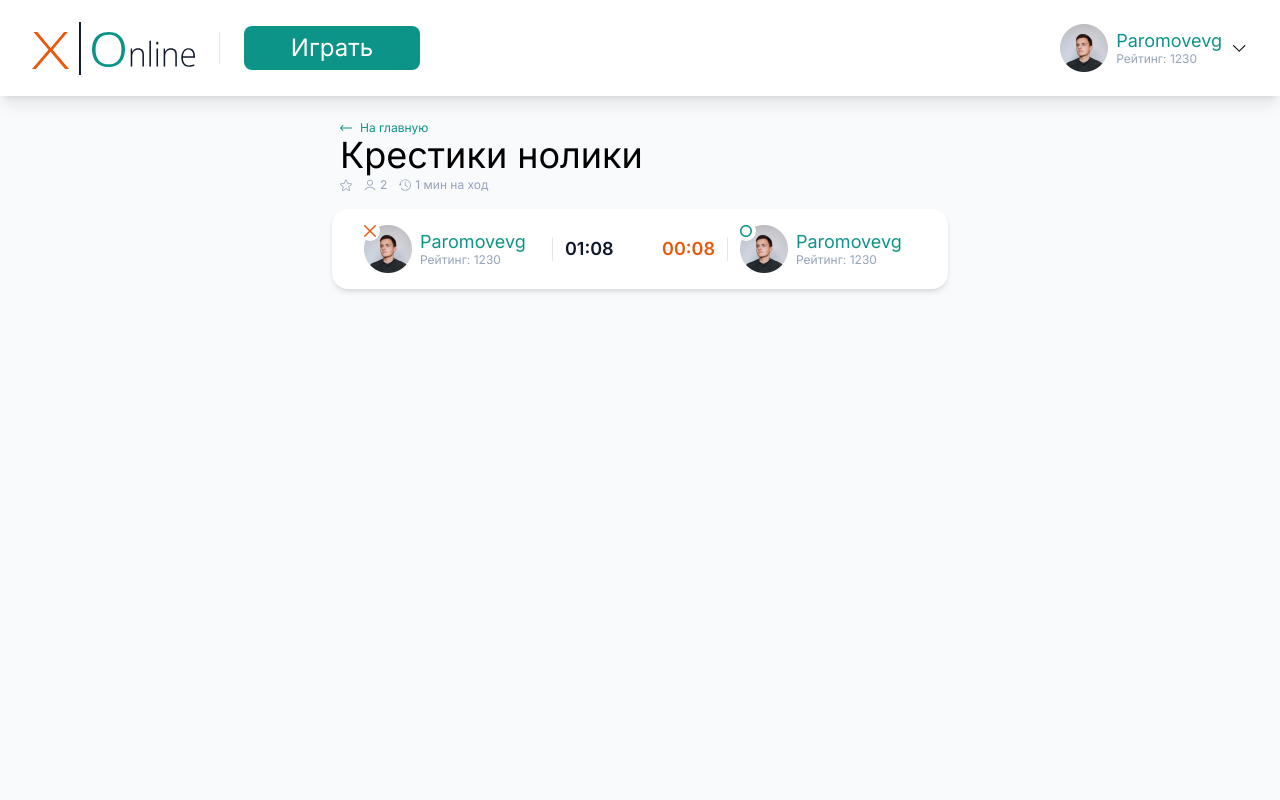
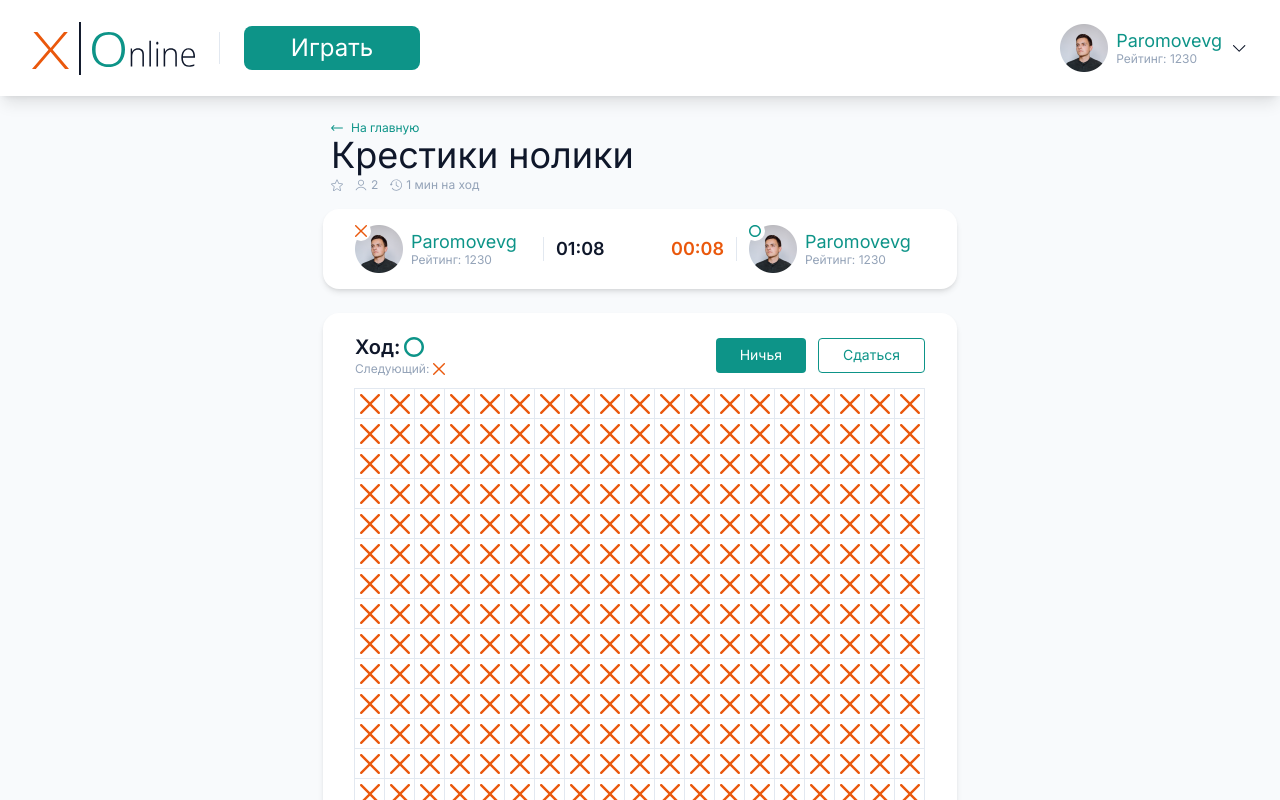
Before and after one commit to nikmel238/tick-tack-toe, a Next.js app: page / in a window 1280 px wide. Shown: the top 800 px of the page. Built offline with nearby package versions, Linux system fonts and the light colour scheme.

Commit message:
Changes HomePage.Add Component GameField
Signed-off-by: nikmel239 <man.nikita0@yandex.ru>

```diff
--- /dev/null
+++ b/components/game/gameField.jsx
@@ -0,0 +1,47 @@
+import { ZeroGameIcon } from "./icons/zeroGameIcon";
+import { CrossGameIcon } from "./icons/crossGameIcon";
+import { UiButton } from "../uikit";
+import clsx from "clsx";
+
+const cells = new Array(19 * 19).fill(null);
+export function GameField({ className }) {
+  return (
+    <div
+      className={clsx(`px-8 py-5 bg-white shadow-md rounded-2xl`, className)}
+    >
+      <div className={`flex items-center`}>
+        <div>
+          <div className={`flex items-center gap-1 text-xl font-semibold`}>
+            Ход: <ZeroGameIcon className={`w-5 h-5`} />
+          </div>
+          <div className={`flex items-center gap-1 text-xs text-slate-400   `}>
+            Следующий: <CrossGameIcon />
+          </div>
+        </div>
+
+        <div className={`ml-auto flex gap-3`}>
+          <UiButton className={``} size={"md"} variant={"primary"}>
+            Ничья
+          </UiButton>
+          <UiButton className={``} size={"md"} variant={"outline"}>
+            Сдаться
+          </UiButton>
+        </div>
+      </div>
+      <div
+        className={`mt-3 grid grid-cols-[repeat(19,_30px)] grid-rows-[repeat(19,_30px)] `}
+      >
+        {cells.map((_, index) => {
+          return (
+            <button
+              key={index}
+              className={`border border-slate-200 -mt-px -ml-px flex justify-center items-center`}
+            >
+              {<CrossGameIcon className={`w-5 h-5`} />}
+            </button>
+          );
+        })}
+      </div>
+    </div>
+  );
+}
--- a/components/game/gameInfo.jsx
+++ b/components/game/gameInfo.jsx
@@ -1,12 +1,15 @@
 import { CrossGameIcon } from "./icons/crossGameIcon";
 import { Profile } from "../profile";
 import { ZeroGameIcon } from "./icons/zeroGameIcon";
+import clsx from "clsx";
 
-export function GameInfo() {
+export function GameInfo({ className }) {
   return (
-    <div>
     <div
-        className={`mt-4 px-8 py-4 bg-white shadow-md rounded-2xl flex gap-3 items-center justify-between`}
+      className={clsx(
+        `px-8 py-4 bg-white shadow-md rounded-2xl flex gap-3 items-center justify-between`,
+        className
+      )}
     >
       <div className={`flex gap-3 items-center justify-center`}>
         <div className={`relative`}>
@@ -36,6 +39,5 @@ export function GameInfo() {
         </div>
       </div>
     </div>
-    </div>
   );
 }
--- a/components/game/icons/crossGameIcon.jsx
+++ b/components/game/icons/crossGameIcon.jsx
@@ -1,6 +1,7 @@
-export function CrossGameIcon() {
+export function CrossGameIcon({ className }) {
   return (
     <svg
+      className={className}
       width="12"
       height="12"
       viewBox="0 0 12 12"
--- a/components/game/icons/zeroGameIcon.jsx
+++ b/components/game/icons/zeroGameIcon.jsx
@@ -1,6 +1,9 @@
-export function ZeroGameIcon() {
+import clsx from "clsx";
+
+export function ZeroGameIcon({ className }) {
   return (
     <svg
+      className={clsx(className)}
       width="12"
       height="12"
       viewBox="0 0 12 12"
--- a/components/game/index.js
+++ b/components/game/index.js
@@ -1,2 +1,3 @@
 export { GameTitle } from "./gameTitle";
 export { GameInfo } from "./gameInfo";
+export { GameField } from "./gameField";
--- a/components/header/header.jsx
+++ b/components/header/header.jsx
@@ -2,15 +2,17 @@ import Image from "next/image";
 import logoSrc from "./logo.svg";
 import { Profile } from "../profile";
 import { ArrowDownIcon } from "../profile/icon/arrowDownIcon";
+import { UiButton } from "../uikit";
 
 export function Header() {
   return (
     <header className="flex h-24 items-center px-8 bg-white shadow-lg">
       <Image src={logoSrc} alt="logo" />
       <div className="w-px h-8 bg-slate-200 mx-6" />
-      <button className="w-44 bg-teal-600 hover:bg-teal-500 transition-colors text-white rounded-lg px-5 py-2 text-2xl leading-tight">
+      <UiButton className={`w-44`} size={`lg`} variant={`primary`}>
         Играть
-      </button>
+      </UiButton>
+
       <button className="ml-auto flex items-center gap-2 hover:text-teal-500 transition-colors">
         <Profile />
         <ArrowDownIcon />
--- /dev/null
+++ b/components/uikit/index.js
@@ -0,0 +1 @@
+export { UiButton } from "./uiButton";
--- a/components/uikit/uiButton.jsx
+++ b/components/uikit/uiButton.jsx
@@ -11,12 +11,12 @@ export function UiButton({ children, className, size, variant }) {
     `transition-colors py-2 leading-tight`,
     className,
     {
-      md: `rounded text-sm`,
+      md: `px-6 rounded text-sm`,
       lg: `px-5 rounded-lg text-2xl`,
     }[size],
     {
       primary: `bg-teal-600 hover:bg-teal-500 text-white `,
-      outline: `bg-white hover:bg-teal-50 text-teal-600`,
+      outline: `bg-white hover:bg-teal-50 text-teal-600 border border-teal-600`,
     }[variant]
   );
   return <button className={buttonClassName}>{children}</button>;
--- a/pages/index.jsx
+++ b/pages/index.jsx
@@ -1,13 +1,14 @@
 import { Header } from "../components/header";
-import { GameInfo, GameTitle } from "../components/game";
+import { GameField, GameInfo, GameTitle } from "../components/game";
 
 export default function HomePage() {
   return (
-    <div className="bg-slate-50 min-h-screen">
+    <div className="bg-slate-50 min-h-screen text-slate-900">
       <Header />
-      <main className={`pt-6 mx-auto max-w-[616px]`}>
+      <main className={`pt-6 mx-auto w-max`}>
         <GameTitle />
-        <GameInfo />
+        <GameInfo className={`mt-4`} />
+        <GameField className={`mt-6`} />
       </main>
     </div>
   );
```
Lines whose indentation alone changed are shown as unchanged.
